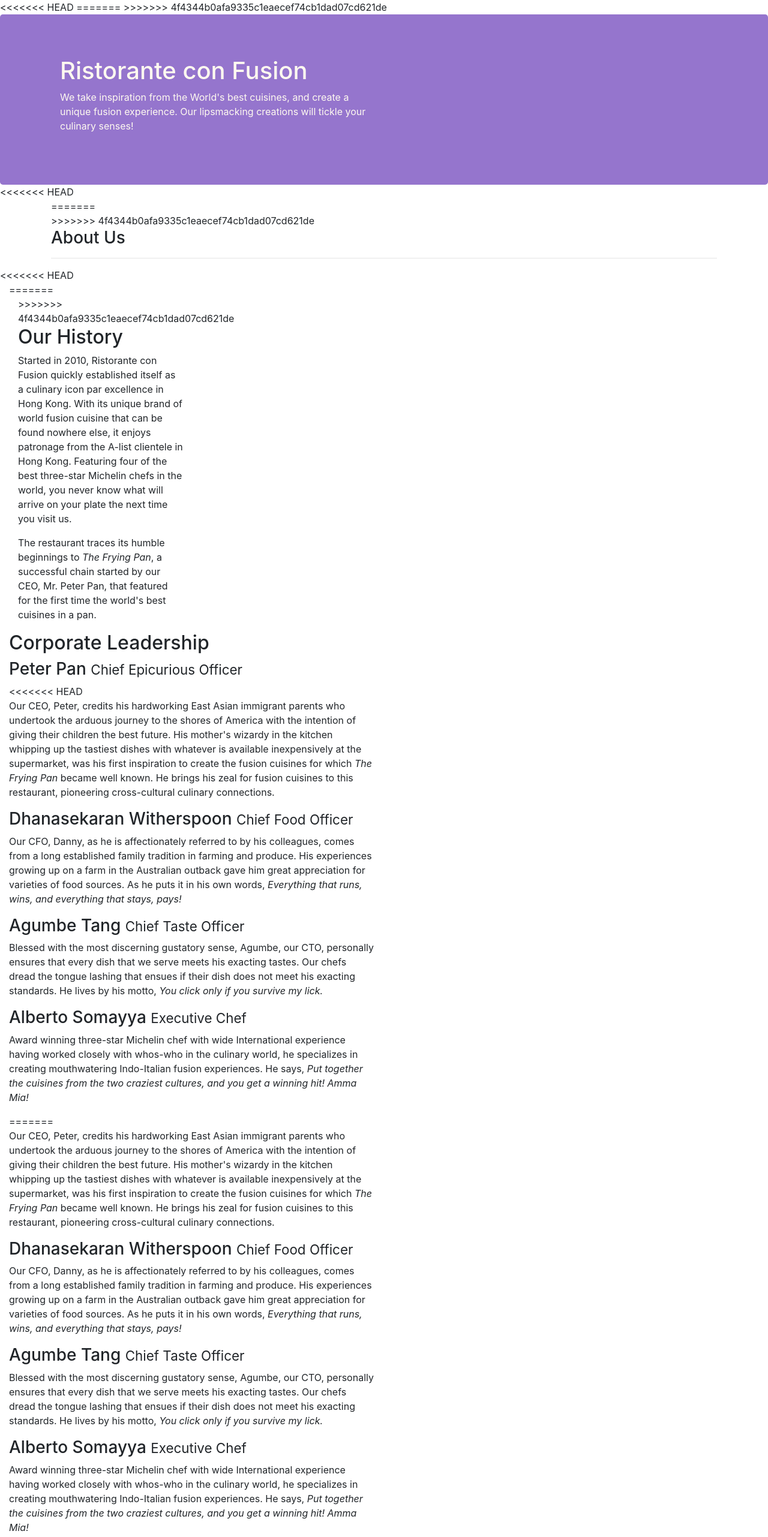
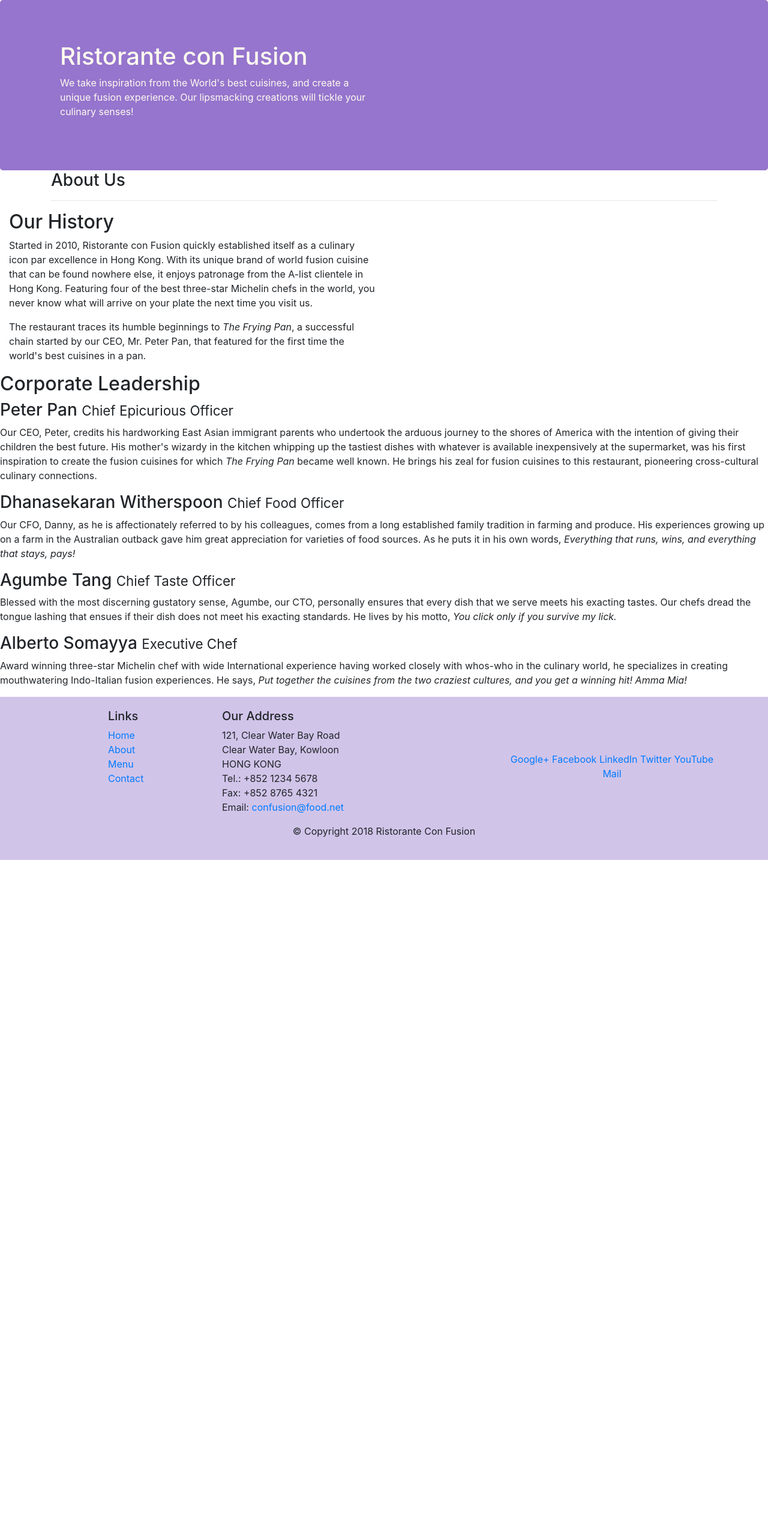
Before and after one commit to caronteone/ConFusion, a website: page aboutus.html in a window 1280 px wide. Shown: the top 2563 px of the page at 60% size. After the commit the page ends 1434 px from the top, so only its background shows below. Drawn offline with nearby package versions, Linux system fonts and the light colour scheme.

Commit message:
lunedi sera

```diff
--- a/aboutus.html
+++ b/aboutus.html
@@ -2,7 +2,6 @@
 <html lang="en">
 
 <head>
-<<<<<<< HEAD
   <meta charset="utf-8">
   <meta name="viewport" content="width=device-width, initial-scale=1, shrink-to-fit=no">
   <meta http-equiv="x-ua-compatible" content="ie=edge">
@@ -10,15 +9,6 @@
     <title>Ristorante Con Fusion: About Us</title>
     <link rel="stylesheet" href="node_modules/bootstrap/dist/css/bootstrap.min.css">
     <link rel="stylesheet" href="css/styles.css">
-=======
-
-    <title>Ristorante Con Fusion: About Us</title>
-
-    <link rel="stylesheet" href="node_modules/bootstrap/dist/css/bootstrap.min.css">
-    <link rel="stylesheet" href="css/styles.css">
-    <!-- <script type="text/javascript" src="node_modules/bootstrap/dist/js/bootstrap.min.js"></script> -->
-    <script type="text/javascript" scr="node_modules/jquery/dist/jquery.min.js"></script>
->>>>>>> 4f4344b0afa9335c1eaecef74cb1dad07cd621de
 
 </head>
 
@@ -39,23 +29,14 @@
 
     <div>
         <div>
-<<<<<<< HEAD
             <div class="container">
-=======
-            <div>
->>>>>>> 4f4344b0afa9335c1eaecef74cb1dad07cd621de
                <h3>About Us</h3>
                <hr>
             </div>
         </div>
 
-<<<<<<< HEAD
         <div class ="col-12 col-sm-6">
             <div>
-=======
-        <div>
-            <div class="col-12 col-sm-6">
->>>>>>> 4f4344b0afa9335c1eaecef74cb1dad07cd621de
                 <h2>Our History</h2>
                 <p>Started in 2010, Ristorante con Fusion quickly established itself as a culinary icon par excellence in Hong Kong. With its unique brand of world fusion cuisine that can be found nowhere else, it enjoys patronage from the A-list clientele in Hong Kong.  Featuring four of the best three-star Michelin chefs in the world, you never know what will arrive on your plate the next time you visit us.</p>
                 <p>The restaurant traces its humble beginnings to <em>The Frying Pan</em>, a successful chain started by our CEO, Mr. Peter Pan, that featured for the first time the world's best cuisines in a pan.</p>
@@ -69,7 +50,6 @@
             <div>
                 <h2>Corporate Leadership</h2>
                 <h3>Peter Pan <small>Chief Epicurious Officer</small></h3>
-<<<<<<< HEAD
                 <p class="d-none d-sm-block">Our CEO, Peter, credits his hardworking East Asian immigrant parents who undertook the arduous journey to the shores of America with the intention of giving their children the best future. His mother's wizardy in the kitchen whipping up the tastiest dishes with whatever is available inexpensively at the supermarket, was his first inspiration to create the fusion cuisines for which <em>The Frying Pan</em> became well known. He brings his zeal for fusion cuisines to this restaurant, pioneering cross-cultural culinary connections.</p>
                 <h3>Dhanasekaran Witherspoon <small>Chief Food Officer</small></h3>
                 <p class="d-none d-sm-block">Our CFO, Danny, as he is affectionately referred to by his colleagues, comes from a long established family tradition in farming and produce. His experiences growing up on a farm in the Australian outback gave him great appreciation for varieties of food sources. As he puts it in his own words, <em>Everything that runs, wins, and everything that stays, pays!</em></p>
@@ -77,15 +57,6 @@
                 <p class="d-none d-sm-block">Blessed with the most discerning gustatory sense, Agumbe, our CTO, personally ensures that every dish that we serve meets his exacting tastes. Our chefs dread the tongue lashing that ensues if their dish does not meet his exacting standards. He lives by his motto, <em>You click only if you survive my lick.</em></p>
                 <h3>Alberto Somayya <small>Executive Chef</small></h3>
                 <p class="d-none d-sm-block">Award winning three-star Michelin chef with wide International experience having worked closely with whos-who in the culinary world, he specializes in creating mouthwatering Indo-Italian fusion experiences. He says, <em>Put together the cuisines from the two craziest cultures, and you get a winning hit! Amma Mia!</em></p>
-=======
-                <p class = ".d-none .d-sm-block">Our CEO, Peter, credits his hardworking East Asian immigrant parents who undertook the arduous journey to the shores of America with the intention of giving their children the best future. His mother's wizardy in the kitchen whipping up the tastiest dishes with whatever is available inexpensively at the supermarket, was his first inspiration to create the fusion cuisines for which <em>The Frying Pan</em> became well known. He brings his zeal for fusion cuisines to this restaurant, pioneering cross-cultural culinary connections.</p>
-                <h3>Dhanasekaran Witherspoon <small>Chief Food Officer</small></h3>
-                <p class = ".d-none .d-sm-block">Our CFO, Danny, as he is affectionately referred to by his colleagues, comes from a long established family tradition in farming and produce. His experiences growing up on a farm in the Australian outback gave him great appreciation for varieties of food sources. As he puts it in his own words, <em>Everything that runs, wins, and everything that stays, pays!</em></p>
-                <h3>Agumbe Tang <small>Chief Taste Officer</small></h3>
-                <p class = ".d-none .d-sm-block">Blessed with the most discerning gustatory sense, Agumbe, our CTO, personally ensures that every dish that we serve meets his exacting tastes. Our chefs dread the tongue lashing that ensues if their dish does not meet his exacting standards. He lives by his motto, <em>You click only if you survive my lick.</em></p>
-                <h3>Alberto Somayya <small>Executive Chef</small></h3>
-                <p class = ".d-none .d-sm-block">Award winning three-star Michelin chef with wide International experience having worked closely with whos-who in the culinary world, he specializes in creating mouthwatering Indo-Italian fusion experiences. He says, <em>Put together the cuisines from the two craziest cultures, and you get a winning hit! Amma Mia!</em></p>
->>>>>>> 4f4344b0afa9335c1eaecef74cb1dad07cd621de
             </div>
        </div>
 
@@ -131,14 +102,10 @@
                 </div>
            </div>
         </div>
-<<<<<<< HEAD
     </footer
     <script src="node_modules/jquery/dist/jquery.slim.min.js"></script>
     <script src="node_modules/popper.js/dist/umd/popper.min.js"></script>
     <script src="node_modules/bootstrap/dist/js/bootstrap.min.js"></script>
-=======
-    </footer>
->>>>>>> 4f4344b0afa9335c1eaecef74cb1dad07cd621de
 
 </body>
 
```
Also changed, not shown: index.html (+16 -0 lines).
